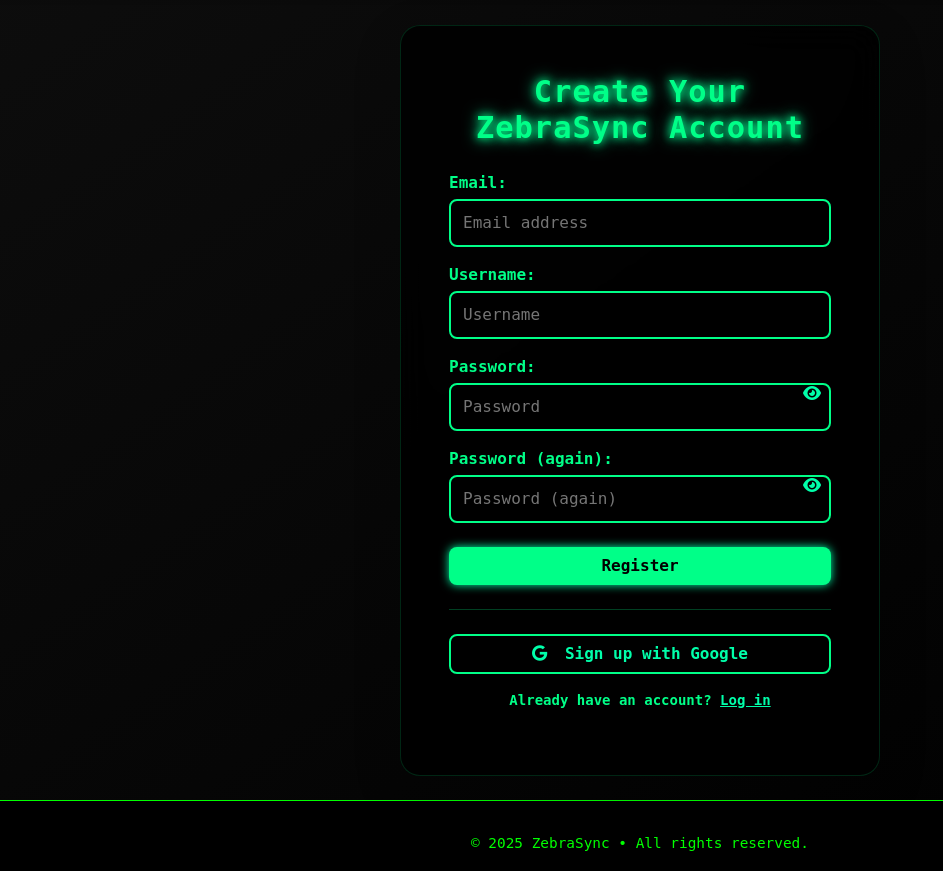
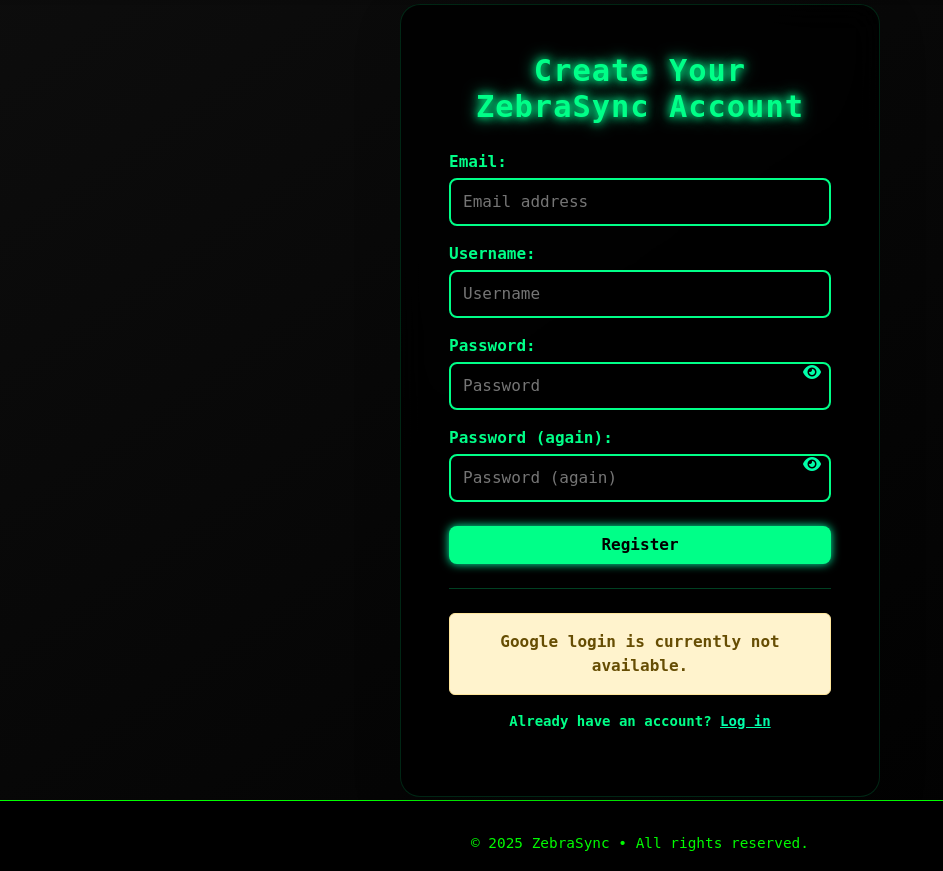
Before and after one commit to Mario8802/ZebraSync, a Django app: page /accounts/signup/ in a window 1280 px wide. Shown: the part 60-931 px from the top of the page, without its empty margins (0-943 px from the left). Run offline with Django 5.2, Linux system fonts and the light colour scheme; parts of the project's set-up code (start-up, migrations or seed data) failed here and were passed over; some libraries are stand-ins or nearby versions.

Commit message:
Fix duplicate block title in signup.html and improve layout

```diff
--- a/templates/account/signup.html
+++ b/templates/account/signup.html
@@ -95,11 +95,15 @@
 
     <hr class="my-4"/>
 
-   <div class="text-center mb-3">
-  <a href="{% provider_login_url 'google' %}" class="btn btn-google w-100">
-    <i class="fab fa-google me-2"></i> Sign up with Google
-  </a>
-</div>
+    <div class="text-center mb-3">
+      {% if 'google' in socialaccount.providers %}
+        <a href="{% provider_login_url 'google' %}" class="btn btn-google w-100">
+          <i class="fab fa-google me-2"></i> Sign up with Google
+        </a>
+      {% else %}
+        <div class="alert alert-warning">Google login is currently not available.</div>
+      {% endif %}
+    </div>
 
     <p class="text-center small mt-3">
       Already have an account?
```
Also changed, not shown: templates/account/login.html (+9 -5 lines).
